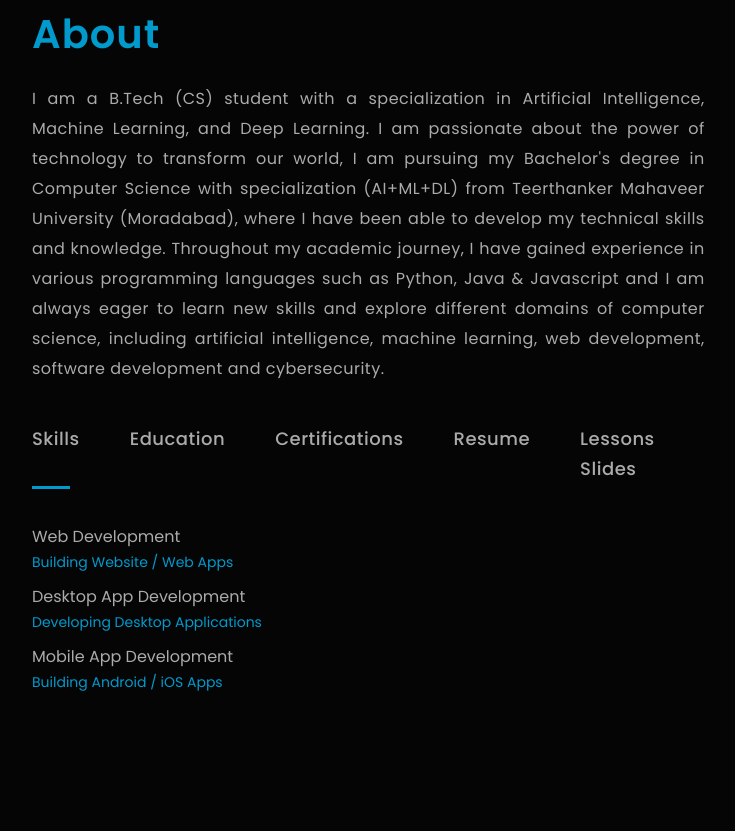
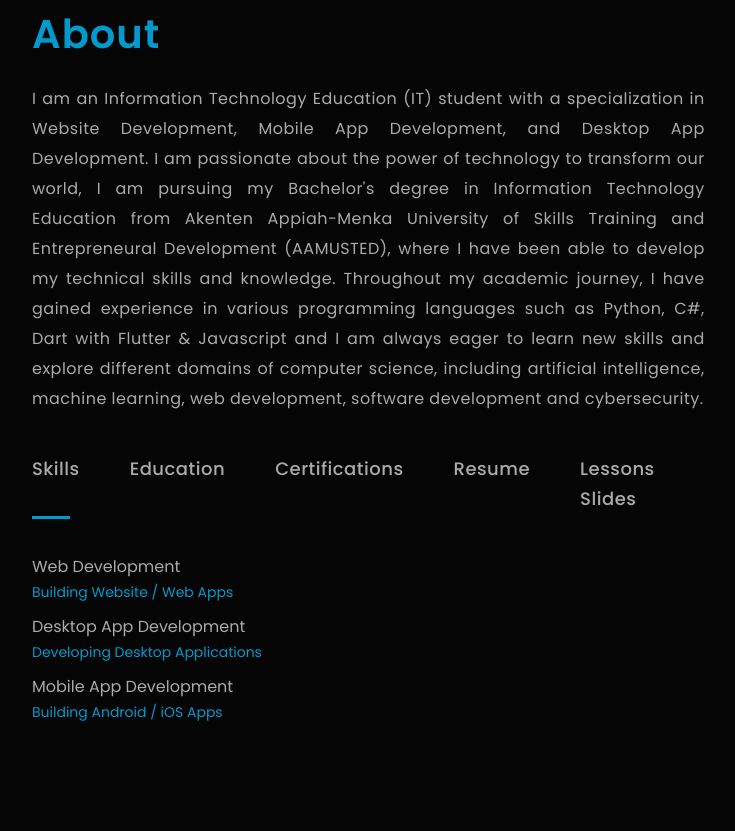
Before and after one commit to Petasco/Mypeterdiyouhsite, a plain HTML site: page index.html in a window 1280 px wide. Shown: the part 1251-2082 px from the top of the page, without its empty margins (96-831 px from the left). Drawn offline with Linux system fonts and the light colour scheme.

Commit message:
Update index.html

```diff
--- a/index.html
+++ b/index.html
@@ -65,15 +65,14 @@
                     <div class="about-col-2">
                         <div>
                             <h1 class="sub-title">About</h1>
-                            <p>I am a B.Tech (CS) student with a specialization in Artificial Intelligence, Machine
-                                Learning, and Deep Learning. I am
+                            <p>I am an Information Technology Education (IT) student with a specialization in Website Development, Mobile App Development,
+                                and Desktop App Development. I am
                                 passionate about the power of technology to transform our world, I am pursuing my
-                                Bachelor's degree in Computer Science
-                                with specialization (AI+ML+DL) from Teerthanker Mahaveer University (Moradabad), where I
-                                have been able to develop my
-                                technical skills and knowledge.
+                                Bachelor's degree in Information Technology Education
+                                from Akenten Appiah-Menka University of Skills Training and Entrepreneural Development (AAMUSTED), where I
+                                have been able to develop my technical skills and knowledge.
                                 Throughout my academic journey, I have gained experience in various programming
-                                languages such as Python, Java &
+                                languages such as Python, C#, Dart with Flutter &
                                 Javascript and I am always eager to learn new skills and explore different domains of
                                 computer science, including
                                 artificial intelligence, machine learning, web development, software development and
```
